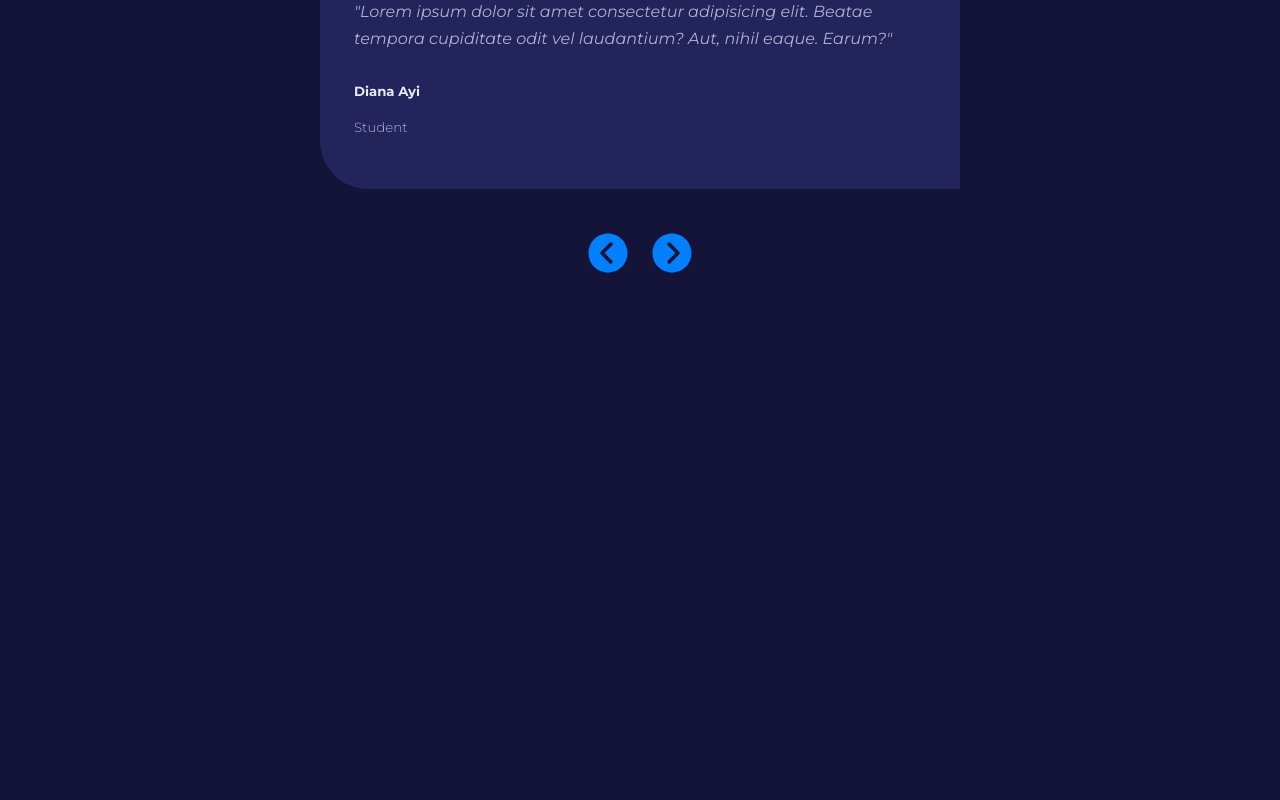
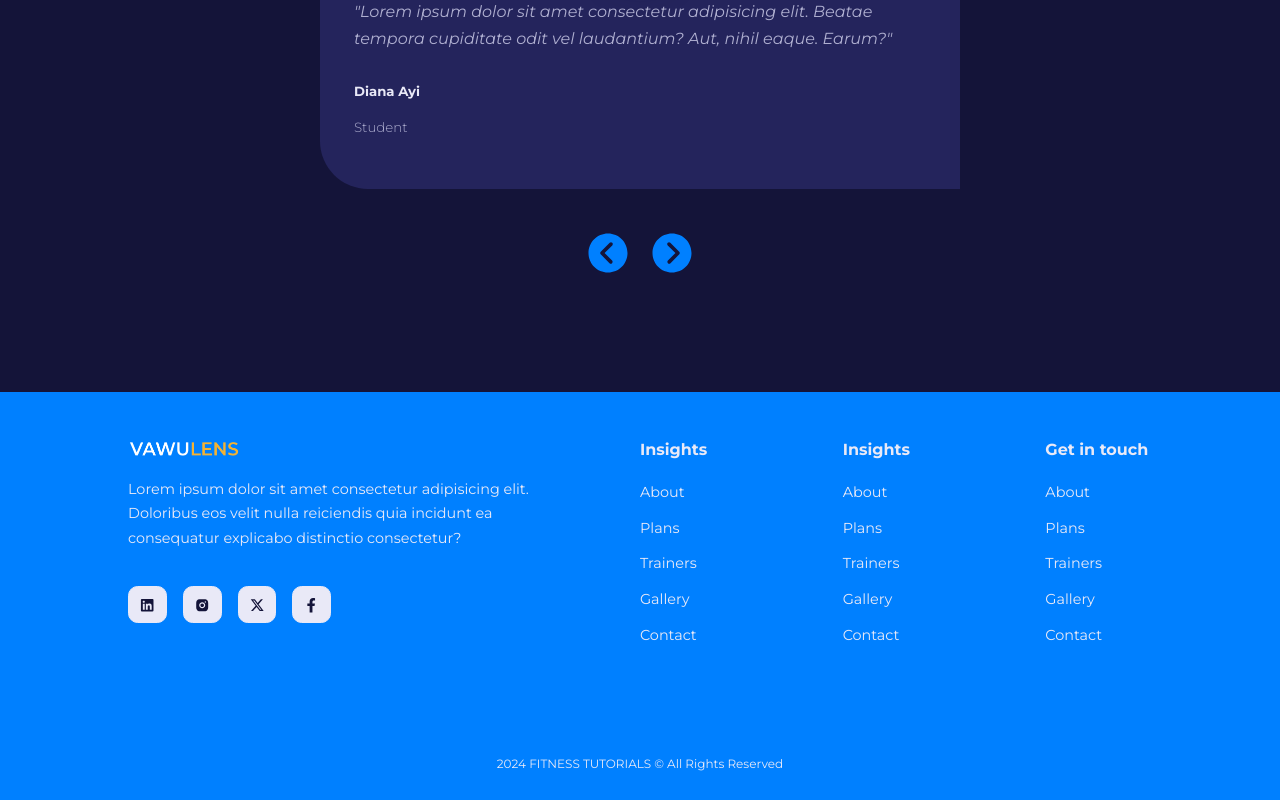
Before and after one commit to sunnya2023/FitnessUI, a React (Vite) app: page / in a window 1280 px wide. Shown: the part 3187-3987 px from the top of the page. Before the commit the page ends 3467 px from the top, so only its background shows below. Built offline with nearby package versions, Linux system fonts and the light colour scheme.

Commit message:
completed Home

```diff
--- /dev/null
+++ b/src/components/Footer.jsx
@@ -0,0 +1,82 @@
+import Logo from "../images/logo.png";
+import { Link } from "react-router-dom";
+import { FaLinkedin } from "react-icons/fa";
+import { RiInstagramFill } from "react-icons/ri";
+import { FaXTwitter } from "react-icons/fa6";
+import { FaFacebookF } from "react-icons/fa";
+
+export const Footer = () => {
+  return (
+    <footer>
+      <div className="container footer__container">
+        <article>
+          <Link to="/" className="logo">
+            <img src={Logo} alt="Footer logo" />
+          </Link>
+          <p>
+            Lorem ipsum dolor sit amet consectetur adipisicing elit. Doloribus
+            eos velit nulla reiciendis quia incidunt ea consequatur explicabo
+            distinctio consectetur?
+          </p>
+          <div className="footer__socials">
+            <a
+              href="https://kr.linkedin.com/"
+              target="_blank"
+              className="noreferrer noopener"
+            >
+              <FaLinkedin />
+            </a>
+            <a
+              href="https://www.instagram.com/"
+              target="_blank"
+              className="noreferrer noopener"
+            >
+              <RiInstagramFill />
+            </a>
+            <a
+              href="https://x.com/?lang=ko"
+              target="_blank"
+              className="noreferrer noopener"
+            >
+              <FaXTwitter />
+            </a>
+            <a
+              href="https://www.facebook.com/?locale=ko_KR"
+              target="_blank"
+              className="noreferrer noopener"
+            >
+              <FaFacebookF />
+            </a>
+          </div>
+        </article>
+        <article>
+          <h4>Insights</h4>
+          <Link to="/">About</Link>
+          <Link to="/">Plans</Link>
+          <Link to="/">Trainers</Link>
+          <Link to="/">Gallery</Link>
+          <Link to="/">Contact</Link>
+        </article>
+        <article>
+          <h4>Insights</h4>
+          <Link to="/">About</Link>
+          <Link to="/">Plans</Link>
+          <Link to="/">Trainers</Link>
+          <Link to="/">Gallery</Link>
+          <Link to="/">Contact</Link>
+        </article>
+        <article>
+          <h4>Get in touch</h4>
+          <Link to="/">About</Link>
+          <Link to="/">Plans</Link>
+          <Link to="/">Trainers</Link>
+          <Link to="/">Gallery</Link>
+          <Link to="/">Contact</Link>
+        </article>
+      </div>
+      <div className="footer__copyright">
+        <small>2024 FITNESS TUTORIALS &copy; All Rights Reserved</small>
+      </div>
+    </footer>
+  );
+};
--- /dev/null
+++ b/src/components/SubHeader.jsx
@@ -0,0 +1,19 @@
+import React from "react";
+
+const SubHeader = ({ title, image, childeren }) => {
+  return (
+    <header className="header">
+      <div className="header__container">
+        <div className="header__container-bg">
+          <img src={image} alt="Header Background Image" />
+        </div>
+        <div className="header__content">
+          <h2>{title}</h2>
+          <p>{childeren}</p>
+        </div>
+      </div>
+    </header>
+  );
+};
+
+export default SubHeader;
--- a/src/components/navbar.css
+++ b/src/components/navbar.css
@@ -24,6 +24,7 @@ nav {
 
 .logo {
   width: 7rem;
+  display: block;
 }
 
 .nav_links {
--- a/src/data.jsx
+++ b/src/data.jsx
@@ -1,3 +1,4 @@
+//
 import { SiOpenaigym } from "react-icons/si";
 import avatar1 from "./images/avatar1.jpg";
 import avatar2 from "./images/avatar2.jpg";
--- a/src/index.css
+++ b/src/index.css
@@ -158,3 +158,32 @@ section {
   display: block;
   font-weight: 300;
 }
+
+/* SubHeader */
+.header {
+  margin-top: 5rem;
+  height: 20rem;
+  overflow: hidden;
+  border-bottom: 2px solid var(--color-gray-400);
+}
+
+/* Media Queries (Medium scrrens) */
+@media (max-width: 1024px) {
+  .container {
+    width: 90%;
+  }
+
+  h1 {
+    font-size: 2rem;
+  }
+  h2 {
+    font-size: 1.6rem;
+  }
+}
+
+@media (max-width: 600px) {
+  h1 {
+    font-size: 2.2rem;
+    line-height: 1.3;
+  }
+}
--- a/src/pages/about/About.jsx
+++ b/src/pages/about/About.jsx
@@ -1,7 +1,17 @@
 import "./about.css";
+import SubHeader from "../../components/SubHeader";
+import HeaderImage from "../../images/header_bg_1.jpg";
 
 const About = () => {
-  return <div>About</div>;
+  return (
+    <>
+      <SubHeader title="About Us" image={HeaderImage}>
+        Lorem ipsum dolor sit, amet consectetur adipisicing elit. Tempora quos
+        vero explicabo omnis voluptate asperiores blanditiis quas at corrupti
+        nam?
+      </SubHeader>
+    </>
+  );
 };
 
 export default About;
--- a/src/pages/home/Home.jsx
+++ b/src/pages/home/Home.jsx
@@ -1,4 +1,5 @@
 import FAQs from "../../components/FAQs";
+import { Footer } from "../../components/Footer";
 import Header from "../../components/Header";
 import Programs from "../../components/Programs";
 import Testimonials from "../../components/Testimonials";
@@ -13,6 +14,7 @@ const Home = () => {
       <Values />
       <FAQs />
       <Testimonials />
+      <Footer />
     </>
   );
 };
--- a/src/pages/home/home.css
+++ b/src/pages/home/home.css
@@ -198,3 +198,185 @@
   height: 3rem;
   font-size: 1.8rem;
 }
+
+/* =========Footer======== */
+footer {
+  background: var(--color-primary);
+  margin-top: 7rem;
+  font-size: 0.9rem;
+  padding-top: 3rem;
+  color: var(--color-gray-100);
+}
+
+.footer__container {
+  display: grid;
+  grid-template-columns: 26rem 1fr 1fr 1fr;
+  gap: 6rem;
+}
+
+.footer__container article {
+  display: flex;
+  flex-direction: column;
+  align-items: flex-start;
+  /* justify-content: center; */
+  gap: 0.7rem;
+}
+
+.footer__container article p {
+  margin-top: 0.5rem;
+}
+
+.footer__container article h4 {
+  margin-bottom: 0.6rem;
+  font-size: 1rem;
+}
+
+.footer__socials {
+  margin-top: 1.5rem;
+  display: flex;
+  align-items: center;
+  gap: 1rem;
+}
+.footer__socials a {
+  background: var(--color-gray-100);
+  padding: 0.35rem 0.7rem;
+  border-radius: 0.6rem;
+  border: 1px solid var(--color-gray-100);
+  transition: all 0.5s ease;
+}
+
+.footer__socials a svg {
+  color: var(--color-gray-600);
+  vertical-align: middle;
+}
+
+.footer__socials a:hover {
+  background: transparent;
+}
+
+.footer__copyright {
+  text-align: center;
+  margin-top: 5rem;
+  padding: 1.5rem 0;
+  /* border-top: 1px solid var(--color-primary-variant); */
+}
+
+/* Media Queries (medium screen) */
+
+@media (max-width: 1024px) {
+  /* Main Header */
+  .main__header {
+    height: fit-content;
+    padding: 12rem 0;
+  }
+  .main__header-container {
+    gap: 0;
+  }
+  .main__header-circle {
+    width: 16rem;
+    height: 16rem;
+  }
+
+  /* Programs */
+  .programs__wrapper {
+    grid-template-columns: 1fr 1fr;
+  }
+
+  /* Values */
+  .values__container {
+    grid-template-columns: 1fr;
+    gap: 4rem;
+  }
+  .values__wrapper {
+    gap: 4rem 3rem;
+  }
+  .values__image {
+    display: none;
+  }
+
+  /* FAQs */
+  .faqs__wrapper {
+    grid-template-columns: 1fr;
+  }
+
+  /* Testimonials */
+  .testimonials {
+    width: 75%;
+  }
+
+  /* Footer */
+  .footer__container {
+    grid-template-columns: 1fr 1fr;
+    gap: 4rem;
+  }
+}
+
+/* MEDIA QUERIES (SMALL SCREENS) */
+@media (max-width: 600px) {
+  /* Main Header */
+  .main__header {
+    margin-top: 0;
+    height: 100vh;
+    padding: 12rem 0 0;
+  }
+
+  .main__header-image,
+  .main__header-circle {
+    display: none;
+  }
+
+  .main__header-container {
+    grid-template-columns: 1fr;
+  }
+
+  /* Programs */
+  .programs__wrapper {
+    grid-template-columns: 1fr;
+    gap: 2rem;
+    margin-top: 3rem;
+  }
+
+  .programs__program {
+    width: 80%;
+    margin: 0 auto;
+  }
+
+  /* Values */
+  .values__wrapper {
+    grid-template-columns: 1fr;
+    gap: 3rem;
+  }
+
+  .card.values__value {
+    width: 84%;
+    margin: 0 auto;
+  }
+
+  /* FAQs */
+  .faqs__wrapper {
+    gap: 1rem;
+    margin-top: 3rem;
+  }
+
+  /* Testimonials*/
+  .testimonials {
+    width: 100%;
+  }
+
+  /* Footer */
+  /* footer {
+    margin-top: 7rem;
+  } */
+  .footer__container {
+    grid-template-columns: 1fr;
+    gap: 3rem;
+  }
+
+  .footer__container article {
+    align-items: center;
+  }
+
+  .footer__container article p {
+    text-align: center;
+  }
+}
```
Also changed, not shown: 1 other file (tests, documents, lock files or other folders).
